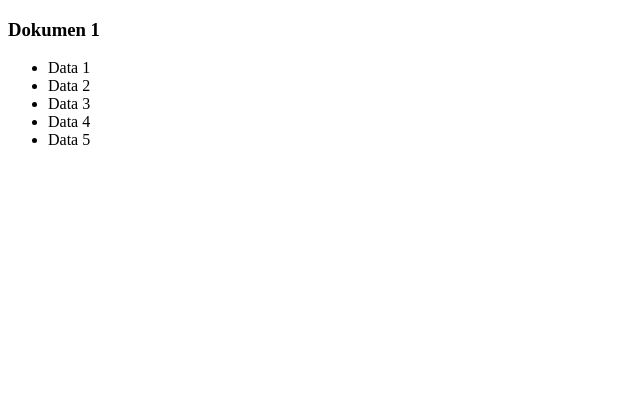
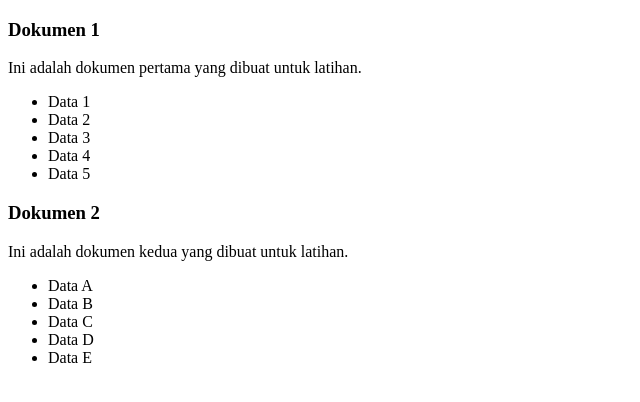
Before and after one commit to afdaaalaf/git-clone, a plain HTML site: page Index.html in a window 1280 px wide. Shown: the whole page, without its empty margins (0-640 px from the left). Drawn offline with Linux system fonts and the light colour scheme.

Commit message:
Menambahkan data dokumen 2

```diff
--- a/Index.html
+++ b/Index.html
@@ -7,6 +7,7 @@
 </head>
 <body>
     <h3>Dokumen 1</h3>
+    <p>Ini adalah dokumen pertama yang dibuat untuk latihan.</p>
     <ul>
         <li>Data 1</li>
         <li>Data 2</li>
@@ -14,5 +15,13 @@
         <li>Data 4</li>
         <li>Data 5</li>
     </ul>
+    <h3>Dokumen 2</h3>
+    <p>Ini adalah dokumen kedua yang dibuat untuk latihan.</p>
+    <ul>
+        <li>Data A</li>
+        <li>Data B</li>
+        <li>Data C</li>
+        <li>Data D</li>
+        <li>Data E</li>
 </body>
 </html>
```
